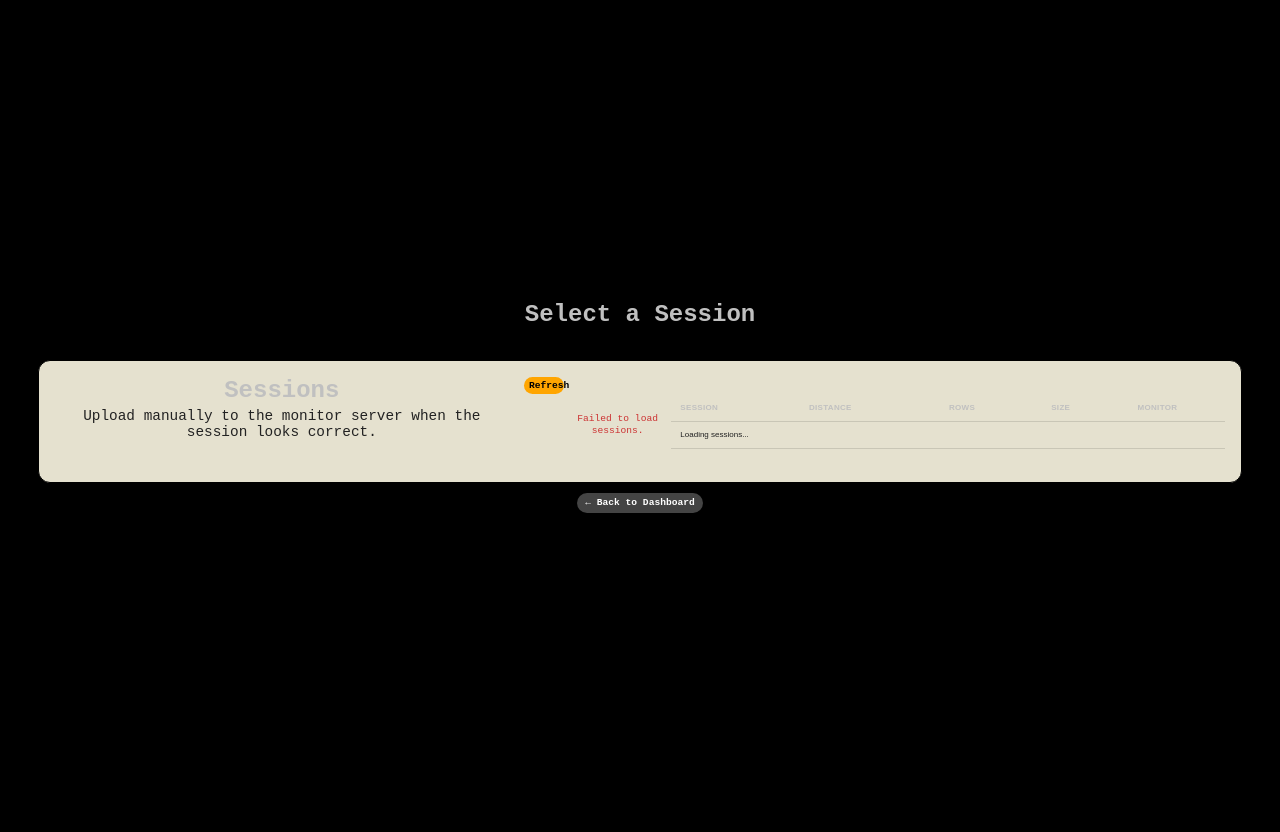
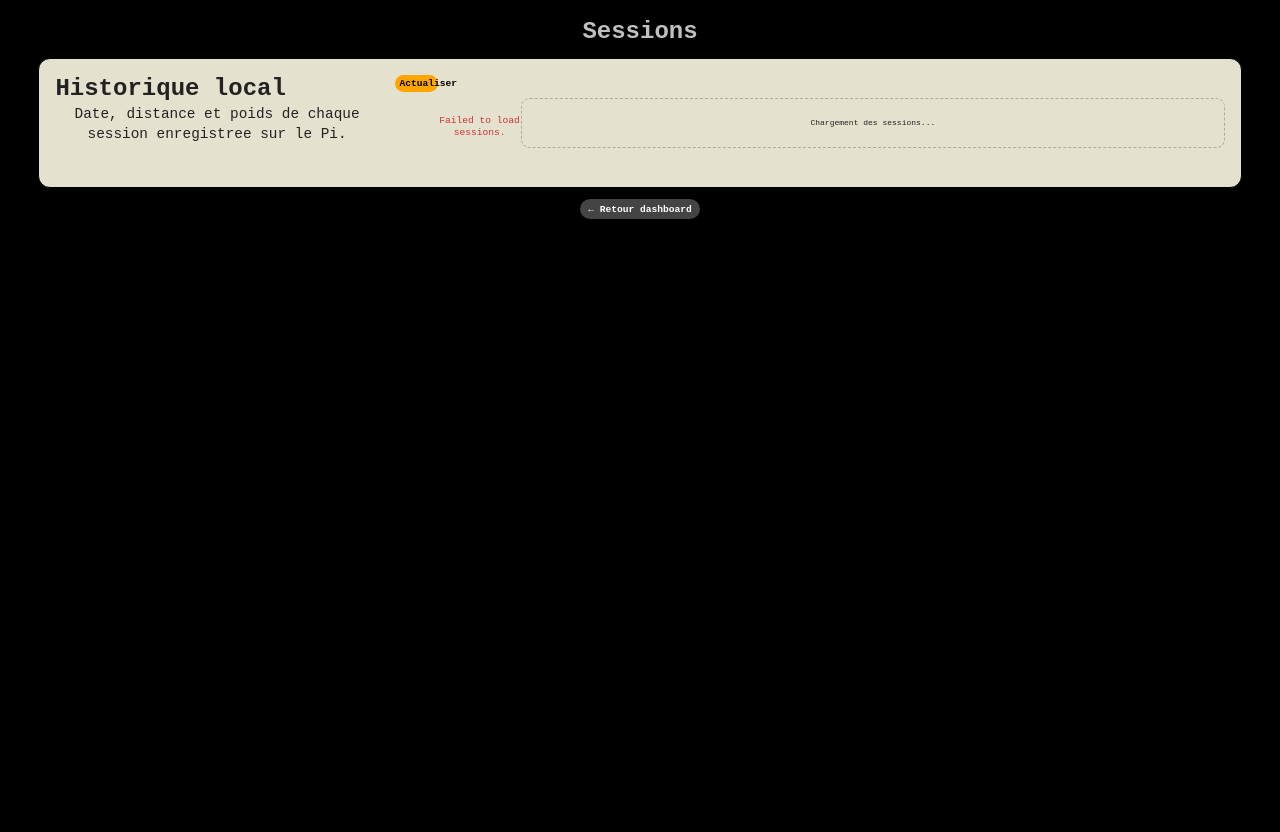
Before and after one commit to regenbox-team/Cycle-Analyst-App, a Flask app: template templates/select_session.html in a window 1280 px wide. Before the commit the page ends 513 px from the top, so only its background shows below. Run offline with Flask 3, Linux system fonts and the light colour scheme; the template is opened without the code that fills it, so the values that code supplies are empty; parts of the project's set-up code (start-up, migrations or seed data) failed here and were passed over.

Commit message:
page sessions

```diff
--- a/static/css/style.css
+++ b/static/css/style.css
@@ -1231,68 +1231,90 @@ body.edit-mode .drop-after::after { bottom: -3px; }
 
 .session-table-head h2 {
   margin: 0 0 0.2rem;
+  color: var(--text-dark);
 }
 
 .session-table-head p {
   margin: 0;
-  color: var(--text-light);
+  color: #555;
   font-size: var(--font-small);
-}
-
-.session-table-wrap {
-  overflow-x: auto;
-}
-
-.session-table {
-  width: 100%;
-  min-width: 720px;
-  border-collapse: collapse;
+  line-height: 1.35;
+}
+
+.session-list-card {
+  display: block;
+  width: min(94vw, 760px);
+  padding: 0.85rem;
+  text-align: left;
+  overflow: visible;
+}
+
+.session-list-wrap {
+  width: 100%;
+}
+
+.session-list {
+  display: grid;
+  gap: 0.55rem;
+  width: 100%;
+}
+
+.session-empty {
+  width: 100%;
+  padding: 1.2rem 0.75rem;
+  border: 1px dashed rgba(0, 0, 0, 0.24);
+  border-radius: 0.55rem;
   color: var(--text-dark);
   font-size: var(--font-small);
-}
-
-.session-table th,
-.session-table td {
-  padding: 0.55rem 0.6rem;
-  border-bottom: 1px solid rgba(0, 0, 0, 0.12);
-  text-align: left;
-  vertical-align: middle;
-}
-
-.session-table th {
-  color: var(--text-light);
-  font-size: var(--font-tiny);
-  letter-spacing: 0.04em;
-  text-transform: uppercase;
+  text-align: center;
+}
+
+.session-card-row {
+  display: grid;
+  grid-template-columns: minmax(0, 1.1fr) minmax(14rem, 1.25fr) auto;
+  align-items: center;
+  gap: 0.7rem;
+  padding: 0.65rem;
+  border: 1px solid rgba(0, 0, 0, 0.14);
+  border-radius: 0.55rem;
+  box-shadow: 0 1px 0 rgba(0, 0, 0, 0.08);
+}
+
+.session-card-main {
+  min-width: 0;
 }
 
 .session-row.uploaded {
-  background: rgba(22, 163, 74, 0.12);
+  background: #f4fbf0;
 }
 
 .session-row.pending {
-  background: rgba(255, 255, 255, 0.72);
+  background: #fffaf0;
 }
 
 .session-row.unknown {
-  background: rgba(234, 179, 8, 0.12);
+  background: #f8f8f8;
 }
 
 .session-name {
   font-weight: 700;
+  color: var(--text-dark);
+  overflow-wrap: anywhere;
 }
 
 .session-sub {
-  color: var(--text-light);
+  color: #666;
   font-size: var(--font-tiny);
+  margin-top: 0.18rem;
 }
 
 .session-badge {
   display: inline-flex;
   align-items: center;
+  justify-content: center;
   min-height: 1.5rem;
   padding: 0.12rem 0.45rem;
-  border-radius: var(--radius);
+  border-radius: 999px;
   font-size: var(--font-tiny);
   font-weight: 700;
   text-transform: uppercase;
@@ -1349,6 +1401,82 @@ body.edit-mode .drop-after::after { bottom: -3px; }
 .session-action:disabled {
   cursor: wait;
   opacity: 0.65;
+}
+
+body.sessions-page {
+  min-height: 100vh;
+  height: auto;
+  align-items: stretch;
+  overflow-x: hidden;
+  overflow-y: auto;
+  padding: 0.8rem 0 1.2rem;
+}
+
+body.sessions-page .section {
+  max-width: 820px;
+  min-height: 100vh;
+  justify-content: flex-start;
+  margin: 0 auto;
+  padding: 0 0.5rem;
+}
+
+body.sessions-page h1 {
+  margin: 0.35rem 0 0.8rem;
+}
+
+.session-back-button {
+  align-self: center;
+  margin-top: 0.2rem;
+}
+
+@media (max-width: 700px) {
+  .session-table-head {
+    align-items: stretch;
+  }
+
+  .session-table-head h2 {
+    font-size: 0.95rem;
+  }
+
+  .session-list-card {
+    width: min(96vw, 520px);
+    padding: 0.7rem;
+  }
+
+  .session-card-row {
+    grid-template-columns: 1fr;
+    gap: 0.55rem;
+    padding: 0.7rem;
+  }
+
+  .session-card-stats {
+    grid-template-columns: repeat(2, minmax(0, 1fr));
+  }
+
+  .session-stat-monitor {
+    grid-column: 1 / -1;
+  }
+
+  .session-row-actions {
+    display: grid;
+    grid-template-columns: 1fr 1fr 1fr;
+    justify-content: stretch;
+  }
+
+  .session-action {
+    min-height: 2.35rem;
+    padding: 0.35rem 0.45rem;
+  }
+}
+
+@media (max-width: 390px) {
+  .session-table-head {
+    flex-direction: column;
+  }
+
+  .session-row-actions {
+    grid-template-columns: 1fr;
+  }
 }
 
 /* FORMS + LINKS */
--- a/static/js/select_session.js
+++ b/static/js/select_session.js
@@ -29,6 +29,35 @@ function formatDistance(value) {
   return `${formatNumber(n, n >= 10 ? 1 : 2)} km`;
 }
 
+function formatSize(sizeKb) {
+  const n = Number(sizeKb);
+  if (!Number.isFinite(n) || n <= 0) return "--";
+  if (n >= 1024) return `${formatNumber(n / 1024, 1)} Mo`;
+  if (n < 1) return "< 1 Ko";
+  return `${formatNumber(n, n >= 10 ? 0 : 1)} Ko`;
+}
+
+function parseSessionDate(sessionId) {
+  const match = String(sessionId || "").match(/^(\d{4})-(\d{2})-(\d{2})_(\d{2})-(\d{2})-(\d{2})$/);
+  if (!match) return null;
+  const [, year, month, day, hour, minute, second] = match;
+  return new Date(`${year}-${month}-${day}T${hour}:${minute}:${second}`);
+}
+
+function formatSessionDate(session) {
+  const value = session.start_ts || session.session;
+  let date = value ? new Date(String(value).replace(" ", "T")) : null;
+  if (!date || Number.isNaN(date.getTime())) date = parseSessionDate(session.session);
+  if (!date || Number.isNaN(date.getTime())) return value || "--";
+  return date.toLocaleString(undefined, {
+    day: "2-digit",
+    month: "short",
+    year: "numeric",
+    hour: "2-digit",
+    minute: "2-digit",
+  });
+}
+
 function escapeHtml(value) {
   return String(value ?? "")
     .replaceAll("&", "&amp;")
@@ -40,14 +69,13 @@ function escapeHtml(value) {
 
 function describeResult(result) {
   const session = result.session || result.session_id || "session";
-  const rows = result.rows_count != null ? `, ${result.rows_count} rows` : "";
-  const size = result.size_kb != null ? `, ${result.size_kb} KB` : "";
-  if (result.status === "ok") return `${session}: uploaded${rows}${size}`;
-  if (result.status === "already_uploaded") return `${session}: already uploaded`;
-  if (result.status === "missing_config") return `${session}: MONITOR_URL is not configured`;
-  if (result.status === "active_session") return `${session}: end the session before upload`;
-  if (result.status === "not_found") return `${session}: no local rows found`;
-  return `${session}: ${result.error || result.status || "upload failed"}`;
+  const size = result.size_kb != null ? `, ${formatSize(result.size_kb)}` : "";
+  if (result.status === "ok") return `${session}: envoye${size}`;
+  if (result.status === "already_uploaded") return `${session}: deja envoye`;
+  if (result.status === "missing_config") return `${session}: MONITOR_URL n'est pas configure`;
+  if (result.status === "active_session") return `${session}: termine la session avant l'envoi`;
+  if (result.status === "not_found") return `${session}: aucune donnee locale trouvee`;
+  return `${session}: ${result.error || result.status || "echec de l'envoi"}`;
 }
 
 function sessionSummaryUrl(session) {
@@ -58,9 +86,9 @@ function sessionSummaryUrl(session) {
 }
 
 function monitorBadge(uploaded) {
-  if (uploaded === true) return '<span class="session-badge uploaded">Uploaded</span>';
-  if (uploaded === false) return '<span class="session-badge pending">Local only</span>';
-  return '<span class="session-badge unknown">Unknown</span>';
+  if (uploaded === true) return '<span class="session-badge uploaded">Envoyee</span>';
+  if (uploaded === false) return '<span class="session-badge pending">Locale</span>';
+  return '<span class="session-badge unknown">?</span>';
 }
 
 function rowClass(session) {
@@ -74,33 +102,42 @@ function renderSessions(sessions) {
   if (!tbody) return;
   tbody.innerHTML = "";
   if (!sessions.length) {
-    tbody.innerHTML = '<tr><td colspan="6">No local session found.</td></tr>';
+    tbody.innerHTML = '<div class="session-empty">Aucune session locale.</div>';
     return;
   }
 
   sessions.forEach((session) => {
-    const tr = document.createElement("tr");
-    tr.className = `session-row ${rowClass(session)}`;
+    const tr = document.createElement("article");
+    tr.className = `session-row session-card-row ${rowClass(session)}`;
     tr.dataset.session = session.session || "";
+    tr.setAttribute("role", "listitem");
     const sessionName = escapeHtml(session.session);
-    const startTs = escapeHtml(session.start_ts);
+    const sessionDate = escapeHtml(formatSessionDate(session));
     const summaryUrl = escapeHtml(sessionSummaryUrl(session.session || ""));
     tr.innerHTML = `
-      <td>
+      <div class="session-card-main">
         <div class="session-name">${sessionName}</div>
-        <div class="session-sub">${startTs}</div>
-      </td>
-      <td>${formatDistance(session.distance_km)}</td>
-      <td>${session.rows_count || 0}</td>
-      <td>${formatNumber(session.size_kb, 1)} KB</td>
-      <td>${monitorBadge(session.uploaded)}</td>
-      <td>
-        <div class="session-row-actions">
-          <a class="session-action" href="${summaryUrl}">Summary</a>
-          <button class="session-action primary upload-session-row" type="button">Upload</button>
-          <button class="session-action danger delete-session-row" type="button">Delete</button>
+        <div class="session-sub">${sessionDate}</div>
+      </div>
+      <div class="session-card-stats" aria-label="Details session">
+        <div class="session-stat">
+          <span class="session-stat-label">Distance</span>
+          <strong>${formatDistance(session.distance_km)}</strong>
         </div>
-      </td>
+        <div class="session-stat">
+          <span class="session-stat-label">Poids</span>
+          <strong>${formatSize(session.size_kb)}</strong>
+        </div>
+        <div class="session-stat session-stat-monitor">
+          <span class="session-stat-label">Monitor</span>
+          ${monitorBadge(session.uploaded)}
+        </div>
+      </div>
+      <div class="session-row-actions">
+        <a class="session-action" href="${summaryUrl}">Voir</a>
+        <button class="session-action primary upload-session-row" type="button">Envoyer</button>
+        <button class="session-action danger delete-session-row" type="button">Supprimer</button>
+      </div>
     `;
     tbody.appendChild(tr);
   });
@@ -132,9 +169,9 @@ async function uploadSession(session, button) {
   const originalText = button ? button.textContent : "";
   if (button) {
     button.disabled = true;
-    button.textContent = "Uploading...";
+    button.textContent = "Envoi...";
   }
-  setStatus(`Uploading ${session}...`, "working");
+  setStatus(`Envoi de ${session}...`, "working");
   try {
     const payload = { session };
     const mode = currentMode();
@@ -148,7 +185,7 @@ async function uploadSession(session, button) {
     setStatus(describeResult(result), ["ok", "already_uploaded"].includes(result.status) ? "ok" : "error");
     await refreshSessions();
   } catch (err) {
-    setStatus(err.message || "Upload failed.", "error");
+    setStatus(err.message || "Echec de l'envoi.", "error");
   } finally {
     if (button) {
       button.disabled = false;
@@ -159,25 +196,28 @@ async function uploadSession(session, button) {
 
 async function deleteSession(session, button) {
   if (!session) return;
-  if (!confirm(`Delete session ${session}?`)) return;
+  if (!confirm(`Supprimer la session ${session} ?`)) return;
   const originalText = button ? button.textContent : "";
   if (button) {
     button.disabled = true;
-    button.textContent = "Deleting...";
+    button.textContent = "Suppression...";
   }
+  setStatus(`Suppression de ${session}...`, "working");
   try {
     const mode = currentMode();
-    const response = await fetch("/delete_session", {
+    const params = mode ? `?mode=${encodeURIComponent(mode)}` : "";
+    const response = await fetch(`/delete_session${params}`, {
       method: "POST",
       headers: { "Content-Type": "application/json" },
       body: JSON.stringify({ session, mode }),
     });
     const result = await response.json().catch(() => ({ error: response.statusText }));
     if (!response.ok || result.error) throw new Error(result.error || "Delete failed.");
-    setStatus(result.status || `${session}: deleted`, "ok");
+    button?.closest("[data-session]")?.remove();
+    setStatus(result.status || `${session}: supprimee`, "ok");
     await refreshSessions();
   } catch (err) {
-    setStatus(err.message || "Delete failed.", "error");
+    setStatus(err.message || "Echec de la suppression.", "error");
   } finally {
     if (button) {
       button.disabled = false;
--- a/templates/select_session.html
+++ b/templates/select_session.html
@@ -6,42 +6,28 @@
   <title>Select Session</title>
   <link rel="stylesheet" href="{{ url_for('static', filename='css/style.css') }}">
 </head>
-<body>
+<body class="sessions-page">
 
   <div class="section">
-    <h1>Select a Session</h1>
+    <h1>Sessions</h1>
 
-    <div class="card session-table-card">
+    <div class="card session-table-card session-list-card">
       <div class="session-table-head">
         <div>
-          <h2>Sessions</h2>
-          <p>Upload manually to the monitor server when the session looks correct.</p>
+          <h2>Historique local</h2>
+          <p>Date, distance et poids de chaque session enregistree sur le Pi.</p>
         </div>
-        <button id="refresh-sessions-button" type="button">Refresh</button>
+        <button id="refresh-sessions-button" type="button">Actualiser</button>
       </div>
       <div id="session-upload-status" class="session-upload-status" aria-live="polite"></div>
-      <div class="session-table-wrap">
-        <table class="session-table">
-          <thead>
-            <tr>
-              <th>Session</th>
-              <th>Distance</th>
-              <th>Rows</th>
-              <th>Size</th>
-              <th>Monitor</th>
-              <th>Actions</th>
-            </tr>
-          </thead>
-          <tbody id="sessions-body">
-            <tr>
-              <td colspan="6">Loading sessions...</td>
-            </tr>
-          </tbody>
-        </table>
+      <div class="session-list-wrap">
+        <div id="sessions-body" class="session-list" role="list">
+          <div class="session-empty">Chargement des sessions...</div>
+        </div>
       </div>
     </div>
 
-    <a class="dashboard-button" href="/dashboard">&larr; Back to Dashboard</a>
+    <a class="dashboard-button session-back-button" href="/dashboard">&larr; Retour dashboard</a>
   </div>
   <script src="{{ url_for('static', filename='js/select_session.js') }}"></script>
 
```
Also changed, not shown: other parts of static/css/style.css (+31 -1 lines), app/routes/sessions.py (+8 -4 lines).
